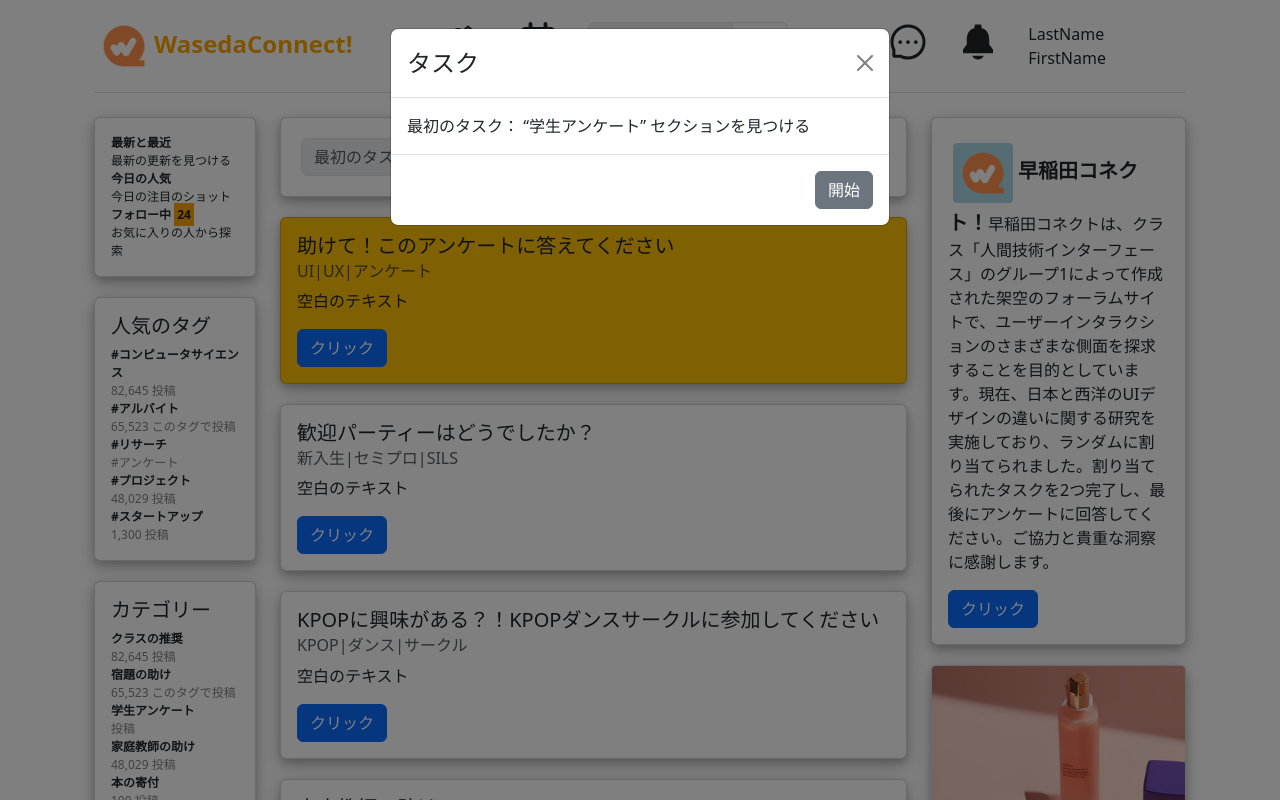
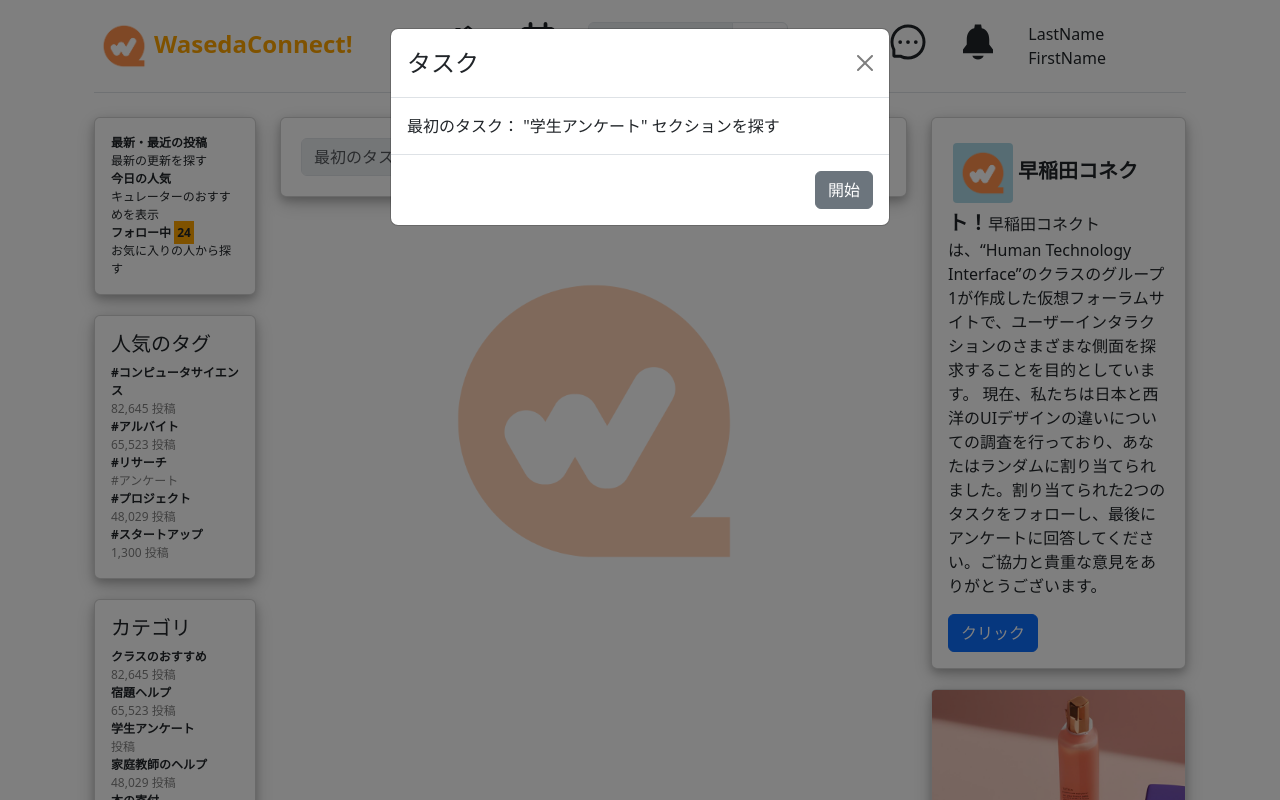
Before and after one commit to Zachary-Novak/HTI_Website_Hosting, a React (Vite) app in the folder hit_website/: page /#/ustranslated in a window 1280 px wide. Shown: the top 800 px of the page. Built offline with nearby package versions, Linux system fonts and the light colour scheme.

Commit message:
Update the Japanese translation of the American site to reflect changes

```diff
--- a/hit_website/src/pages/JapaneseTranslation.jsx
+++ b/hit_website/src/pages/JapaneseTranslation.jsx
@@ -6,76 +6,76 @@ import Form from 'react-bootstrap/Form';
 import InputGroup from 'react-bootstrap/InputGroup';
 import { useNavigate } from "react-router-dom";
 import Menu from '../components/Menu';
-import posthog from 'posthog-js'
+
 
 const JapaneseTranslation = () => {
 
-
-  // ページの内容
-  const pageTitle = 'ホーム';
-  const pageDescription = 'React Bootstrap テンプレートへようこそ';
+  const pageTitle = 'ホーム'
+  const pageDescription = 'React Bootstrapテンプレートへようこそ'
   const [show, setShow] = useState(true);
 
-  const [modalText, setModalText] = useState('最初のタスク： “学生アンケート” セクションを見つける');
+  const [modalText, setModalText] = useState('最初のタスク： "学生アンケート" セクションを探す');
 
   const [hasClosedModal, setHasClosedModal] = useState(false);
-  const [firstClickSuccess, setFirstClickSuccess] = useState(false);
-  const [secondClickSuccess, setSecondClickSuccess] = useState(false);
-  const [misclickCount, setMisclickCount]  = useState(0);
+  const [firstClickSuccess, setFirstClickSuccess] = useState(false)
+  const [secondClickSuccess, setSecondClickSuccess] = useState(false)
+  const [misclickCount, setMisclickCount]  = useState(0)
   const [time, setTime] = useState(0);
 
   const navigate = useNavigate();
 
   const handleClose = () => {
-    setShow(false); setHasClosedModal(true);
+    setShow(false); setHasClosedModal(true)
     if (time === 0) {
-      setInterval(() => {setTime(time => time + 1)}, 1000);
+      setInterval(()=>{setTime(time=>time+1)},1000)
     }
    };
+  const handleFirstSuccess = () => {
+    setModalText('最初のアンケートリンクを見つけました！次のタスク："HTIアンケート" を探す')
+    setShow(true)
+    setFirstClickSuccess(true)
+  };
+  const handleWrongClick = () => {
+    setMisclickCount(currentCount=>currentCount+1)
 
-  const handleFirstSuccess = () => {
-    setModalText('最初の隠れたアンケートリンクを見つけました！次は "HTI アンケート" を見つけてください');
-    setShow(true);
-    setFirstClickSuccess(true);
-  };
+    if (!secondClickSuccess){
+    setModalText("間違ったリンク！再試行してください")
+    } else {
+      setModalText("既にタスクを完了しました！アンケートに進んでください")
+    }
 
-  const handleWrongClick = () => {
-    setMisclickCount(currentCount => currentCount + 1);
-    if (!secondClickSuccess) {
-      setModalText("間違ったリンクです！もう一度試してください");
-    } else {
-      setModalText("タスクは既に終了しました！アンケートに進んでください");
-    }
-    setShow(true);
+    setShow(true)
   }
 
   const handleSecondSuccess = () => {
-    setModalText(`おめでとうございます、タスクを完了しました！アンケートに進んでください。\nミスクリック数:${misclickCount}`);
-    setSecondClickSuccess(true);
-    setShow(true);
+    setModalText(`おめでとうございます！タスクを完了しました！アンケートはこちら。\nミスクリック回数:${misclickCount}`)
+    setSecondClickSuccess(true)
+    setShow(true)
   }
 
   let modalFooter = <Modal.Footer>
   <Button variant="secondary" onClick={handleClose}>
     開始
   </Button>
-  </Modal.Footer>;
+</Modal.Footer>
 
-  if ((!firstClickSuccess && hasClosedModal) || (firstClickSuccess && !secondClickSuccess)) {
-    modalFooter = <></>;
-  } else if (secondClickSuccess) {
+  if ((!firstClickSuccess && hasClosedModal) || firstClickSuccess && !secondClickSuccess) {
+    modalFooter = <></>
+  } else if (secondClickSuccess){
     modalFooter = <Modal.Footer>
-      <Button variant="primary" onClick={() => navigate('/survey', { state: { time, count: misclickCount, siteVersion: "American (Japanese-translated)"} })}>
-        アンケート
-      </Button>
-    </Modal.Footer>;
+      <Button variant="primary" onClick={()=>   navigate('/survey', { state: { time, count: misclickCount, siteVersion: "American (Japanese-translated)"} })
+      }>アンケート</Button>
+    </Modal.Footer>
   }
 
   return (
     <div>
-      <Menu />
+      <Menu/>
 
-      <Modal show={show} onHide={handleClose}>
+      <Modal
+        show={show}
+        onHide={handleClose}
+      >
         <Modal.Header closeButton>
           <Modal.Title>タスク</Modal.Title>
         </Modal.Header>
@@ -88,57 +88,61 @@ const JapaneseTranslation = () => {
       <div class="container">
         <div class="row">
           <div className="col-12 col-md-2">
-            <Card style={{ "box-shadow": "0 4px 8px 0 rgba(0, 0, 0, 0.2), 0 6px 20px 0 rgba(0, 0, 0, 0.19)", marginBottom: 20 }}>
+
+            <Card style={{ "box-shadow": "0 4px 8px 0 rgba(0, 0, 0, 0.2), 0 6px 20px 0 rgba(0, 0, 0, 0.19)", marginBottom:20}}>
               <Card.Body>
+
                 <Card.Text style={{fontSize:12}}>
                   <div>
-                    <strong>最新と最近</strong>
-                    <div>最新の更新を見つける</div>
+                    <strong>最新・最近の投稿</strong>
+                    <div>最新の更新を探す</div>
                     <strong>今日の人気</strong>
                   </div>
-                  <div>今日の注目のショット</div>
+                  <div>キュレーターのおすすめを表示</div>
                   <strong>フォロー中 <span style={{background:"orange", padding:3}}>24</span></strong>
-                  <div>お気に入りの人から探索</div>
+                  <div>お気に入りの人から探す</div>
                 </Card.Text>
               </Card.Body>
             </Card>
-            <Card style={{ "box-shadow": "0 4px 8px 0 rgba(0, 0, 0, 0.2), 0 6px 20px 0 rgba(0, 0, 0, 0.19)", marginBottom: 20 }}>
+            <Card style={{ "box-shadow": "0 4px 8px 0 rgba(0, 0, 0, 0.2), 0 6px 20px 0 rgba(0, 0, 0, 0.19)", marginBottom:20}}>
               <Card.Body>
                 <Card.Title>人気のタグ</Card.Title>
                 <Card.Text style={{fontSize:12}}>
-                  {[["#コンピュータサイエンス", "82,645 投稿"], ["#アルバイト", "65,523 このタグで投稿"], ["#リサーチ", "#アンケート"],
-                    ["#プロジェクト", "48,029 投稿"], ["#スタートアップ", "1,300 投稿"],
+                  {[["#コンピュータサイエンス", "82,645 投稿"], ["#アルバイト", "65,523 投稿"], ["#リサーチ", "#アンケート"],
+                  ["#プロジェクト", "48,029 投稿"], ["#スタートアップ", "1,300 投稿"]
                   ].map(category => {
                     return <div onClick={handleWrongClick} className='hoverable'>
                       <strong>{category[0]}</strong>
                       <div style={{color:"gray"}}>{category[1]}</div>
                     </div>
-                  })}
+                  }
+                  )}
                 </Card.Text>
               </Card.Body>
             </Card>
-            <Card style={{ "box-shadow": "0 4px 8px 0 rgba(0, 0, 0, 0.2), 0 6px 20px 0 rgba(0, 0, 0, 0.19)", marginBottom: 20 }}>
+            <Card style={{ "box-shadow": "0 4px 8px 0 rgba(0, 0, 0, 0.2), 0 6px 20px 0 rgba(0, 0, 0, 0.19)", marginBottom:20}}>
               <Card.Body>
-                <Card.Title>カテゴリー</Card.Title>
+                <Card.Title>カテゴリ</Card.Title>
                 <Card.Text style={{fontSize:12}}>
-                  {[["クラスの推奨", "82,645 投稿", handleWrongClick], ["宿題の助け", "65,523 このタグで投稿", handleWrongClick], firstClickSuccess ? ["既に発見済み！", "0", handleWrongClick] : ["学生アンケート", "投稿", handleFirstSuccess],
-                    ["家庭教師の助け", "48,029 投稿", handleWrongClick], ["本の寄付", "100 投稿", handleWrongClick],
-                    ["寮", "11,000 投稿", handleWrongClick], ["アルバイト", "8,645 投稿", handleWrongClick], ["愚痴", "3,622 投稿", handleWrongClick]
-                  ].map(category => {
+                  {[["クラスのおすすめ", "82,645 投稿", handleWrongClick], ["宿題ヘルプ", "65,523 投稿", handleWrongClick], firstClickSuccess ? ["既に見つけました！", "0", handleWrongClick] : ["学生アンケート", "投稿", handleFirstSuccess],
+                  ["家庭教師のヘルプ", "48,029 投稿", handleWrongClick], ["本の寄付", "100 投稿", handleWrongClick],
+                  ["寮", "11,000 投稿", handleWrongClick],["パートタイム", "8,645 投稿", handleWrongClick],["こぼれ話", "3,622 投稿", handleWrongClick]].map(category => {
                     return <div onClick={category[2]} className='hoverable'>
                       <strong>{category[0]}</strong>
                       <div style={{color:"gray"}}>{category[1]}</div>
                     </div>
-                  })}
+                  }
+                  )}
                 </Card.Text>
               </Card.Body>
             </Card>
-            <Card onClick={handleWrongClick} style={{ "box-shadow": "0 4px 8px 0 rgba(0, 0, 0, 0.2), 0 6px 20px 0 rgba(0, 0, 0, 0.19)", marginBottom: 20 }}>
-              <img style={{cursor:"pointer", backgroundColor:'#ADD8E6', height:400, borderRadius:4}} src="/assets/images/screenshot_20240614_at_1629451.png" />
+
+            <Card onClick={handleWrongClick} style={{ "box-shadow": "0 4px 8px 0 rgba(0, 0, 0, 0.2), 0 6px 20px 0 rgba(0, 0, 0, 0.19)", marginBottom:20}}>
+              <img style={{cursor:"pointer" ,backgroundColor:'#ADD8E6', height:400, borderRadius:4}} src="/assets/images/screenshot_20240614_at_1629451.png" />
             </Card>
           </div>
           <div className="col-12 col-md-7">
-            <Card style={{ padding: 20, marginBottom: 20, "box-shadow": "0 4px 8px 0 rgba(0, 0, 0, 0.2), 0 6px 20px 0 rgba(0, 0, 0, 0.19)" }}>
+            <Card style={{ "padding":20, marginBottom:20, "box-shadow": "0 4px 8px 0 rgba(0, 0, 0, 0.2), 0 6px 20px 0 rgba(0, 0, 0, 0.19)"}}>
               <InputGroup>
                 <Form.Control
                   disabled={true}
@@ -151,27 +155,27 @@ const JapaneseTranslation = () => {
                 </Button>
               </InputGroup>
             </Card>
-            {[firstClickSuccess ? ["どのドーナツブランドが好きですか？", "ライフスタイル|スイーツ|推奨", handleWrongClick] : ["助けて！このアンケートに答えてください", "UI|UX|アンケート", handleWrongClick],
-              ["歓迎パーティーはどうでしたか？", "新入生|セミプロ|SILS", handleWrongClick], !firstClickSuccess ? ["KPOPに興味がある？！KPOPダンスサークルに参加してください", "KPOP|ダンス|サークル", handleSecondSuccess] : ["HTI アンケート", "UI|UX|アンケート", handleSecondSuccess],
-              ["家庭教師の助け", "48,029 投稿", handleWrongClick], ["本の寄付", "100 投稿", handleWrongClick],
-              ["寮", "11,000 投稿", handleWrongClick], ["アルバイト", "8,645 投稿", handleWrongClick], ["愚痴", "3,622 投稿", handleWrongClick]
-            ].map((category, i) => {
-              return <Card bg={i === 0 && !firstClickSuccess ? "warning" : ""} onClick={category[2]} style={{
-
- "box-shadow": "0 4px 8px 0 rgba(0, 0, 0, 0.2), 0 6px 20px 0 rgba(0, 0, 0, 0.19)", marginBottom: 20 }}>
+            {(firstClickSuccess &&
+              ([firstClickSuccess ? ["どのドーナツブランドが好きですか？", "ライフスタイル | お菓子 | おすすめ",  handleWrongClick] : ["助けて！このアンケートに答えてください", "UI|UX|アンケート",  handleWrongClick], ["歓迎パーティーはどうでしたか？", "新入生 | センプロ | SILS", handleWrongClick], !firstClickSuccess ? ["KPOPが好きですか？KPOPダンスサークルに参加してください", "KPOP|ダンス|サークル", handleSecondSuccess] : ["HTIアンケート", "UI | UX | アンケート",  handleSecondSuccess],
+              ["家庭教師のヘルプ", "48,029 投稿", handleWrongClick], ["本の寄付", "100 投稿", handleWrongClick],
+              ["寮", "11,000 投稿", handleWrongClick],["パートタイム", "8,645 投稿", handleWrongClick],["こぼれ話", "3,622 投稿", handleWrongClick]].map((category,i) => {
+                return <Card bg={i ===0 && !firstClickSuccess ? "warning":""} onClick={category[2]} style={{ "box-shadow": "0 4px 8px 0 rgba(0, 0, 0, 0.2), 0 6px 20px 0 rgba(0, 0, 0, 0.19)", marginBottom:20}}>
                   <Card.Body>
                     <Card.Title>{category[0]}</Card.Title>
                     <Card.Subtitle className="mb-2 text-muted">{category[1]}</Card.Subtitle>
-                  <Card.Text>
-                    空白のテキスト
-                  </Card.Text>
+                    <Card.Text>{"関連情報........"}</Card.Text>
                     <Button>クリック</Button>
                   </Card.Body>
                 </Card>
-            })}
+              }
+              ))) || (!firstClickSuccess &&
+                <center><img style={{borderRadius:4, margin:4, height:400, width: 400, opacity: 0.4}} src="/assets/images/hti_logo_4.png" /></center>
+              )
+            }
           </div>
+
           <div className="col-12 col-md-3">
-            <Card onClick={handleWrongClick} style={{ "box-shadow": "0 4px 8px 0 rgba(0, 0, 0, 0.2), 0 6px 20px 0 rgba(0, 0, 0, 0.19)", marginBottom: 20 }}>
+            <Card onClick={handleWrongClick} style={{ "box-shadow": "0 4px 8px 0 rgba(0, 0, 0, 0.2), 0 6px 20px 0 rgba(0, 0, 0, 0.19)", marginBottom:20}}>
               <Card.Body>
                 <Card.Title></Card.Title>
                 <Card.Subtitle className="mb-2 text-muted"></Card.Subtitle>
@@ -180,21 +184,23 @@ const JapaneseTranslation = () => {
                     <img style={{backgroundColor:'#ADD8E6', borderRadius:4, margin:5}} src="/assets/images/hti_logo_4.png" />
                     早稲田コネクト！
                   </strong>
-                  早稲田コネクトは、クラス「人間技術インターフェース」のグループ1によって作成された架空のフォーラムサイトで、ユーザーインタラクションのさまざまな側面を探求することを目的としています。現在、日本と西洋のUIデザインの違いに関する研究を実施しており、ランダムに割り当てられました。割り当てられたタスクを2つ完了し、最後にアンケートに回答してください。ご協力と貴重な洞察に感謝します。
+                  早稲田コネクトは、“Human Technology Interface”のクラスのグループ1が作成した仮想フォーラムサイトで、ユーザーインタラクションのさまざまな側面を探求することを目的としています。
+                  現在、私たちは日本と西洋のUIデザインの違いについての調査を行っており、あなたはランダムに割り当てられました。割り当てられた2つのタスクをフォローし、最後にアンケートに回答してください。ご協力と貴重な意見をありがとうございます。
                 </Card.Text>
                 <Button>クリック</Button>
               </Card.Body>
             </Card>
-            <Card onClick={handleWrongClick} style={{ "box-shadow": "0 4px 8px 0 rgba(0, 0, 0, 0.2), 0 6px 20px 0 rgba(0, 0, 0, 0.19)", marginBottom: 20 }}>
-              <img style={{cursor:"pointer", backgroundColor:'#ADD8E6', height:400, borderRadius:4}} src="/assets/images/screenshot_20240614_at_1639571.png" />
+
+            <Card onClick={handleWrongClick} style={{ "box-shadow": "0 4px 8px 0 rgba(0, 0, 0, 0.2), 0 6px 20px 0 rgba(0, 0, 0, 0.19)", marginBottom:20}}>
+              <img style={{cursor:"pointer" ,backgroundColor:'#ADD8E6', height:400, borderRadius:4}} src="/assets/images/screenshot_20240614_at_1639571.png" />
             </Card>
-            <Card style={{ "box-shadow": "0 4px 8px 0 rgba(0, 0, 0, 0.2), 0 6px 20px 0 rgba(0, 0, 0, 0.19)", marginBottom: 20 }}>
+
+            <Card style={{ "box-shadow": "0 4px 8px 0 rgba(0, 0, 0, 0.2), 0 6px 20px 0 rgba(0, 0, 0, 0.19)", marginBottom:20}}>
               <Card.Body>
-                <Card.Title>早稲田のミートアップ</Card.Title>
+                <Card.Title>早稲田ミートアップ</Card.Title>
                 <Card.Text style={{fontSize:12}}>
-                  {[["GDSC Figma ワークショップ", "新宿、東京"], ["コーヒーミートアップ", "渋谷、東京"], ["ICCバスケットボールトーナメント", "早稲田キャンパス、東京"],
-                    ["テックミートアップ", "新宿、東京"]
-                  ].map(category => {
+                  {[["GDSC Figmaワークショップ", "東京都 新宿"], ["コーヒーミートアップ", "東京都 渋谷"], ["ICCバスケットボールトーナメント", "東京都 早稲田キャンパス"],
+                  ["テックミートアップ", "東京都 新宿"]].map(category => {
                     return <div onClick={handleWrongClick} className='hoverable'>
                       <strong>{category[0]}</strong>
                       <div style={{color:"gray"}}>{category[1]}</div>
@@ -203,14 +209,15 @@ const JapaneseTranslation = () => {
                 </Card.Text>
               </Card.Body>
             </Card>
-            <Card onClick={handleWrongClick} style={{ "box-shadow": "0 4px 8px 0 rgba(0, 0, 0, 0.2), 0 6px 20px 0 rgba(0, 0, 0, 0.19)", marginBottom: 20 }}>
-              <img style={{cursor:"pointer", backgroundColor:'#ADD8E6', height:400, borderRadius:4}} src="/assets/images/image.png" />
+
+            <Card onClick={handleWrongClick} style={{ "box-shadow": "0 4px 8px 0 rgba(0, 0, 0, 0.2), 0 6px 20px 0 rgba(0, 0, 0, 0.19)", height: 200, marginBottom:20}}>
+              <img style={{cursor:"pointer", height:400, borderRadius:4}} src="/assets/images/hti_logo_4.png" />
             </Card>
           </div>
         </div>
       </div>
     </div>
-  );
+  )
 }
 
-export default JapaneseTranslation;
+export default JapaneseTranslation
```
Lines whose indentation alone changed are shown as unchanged.
